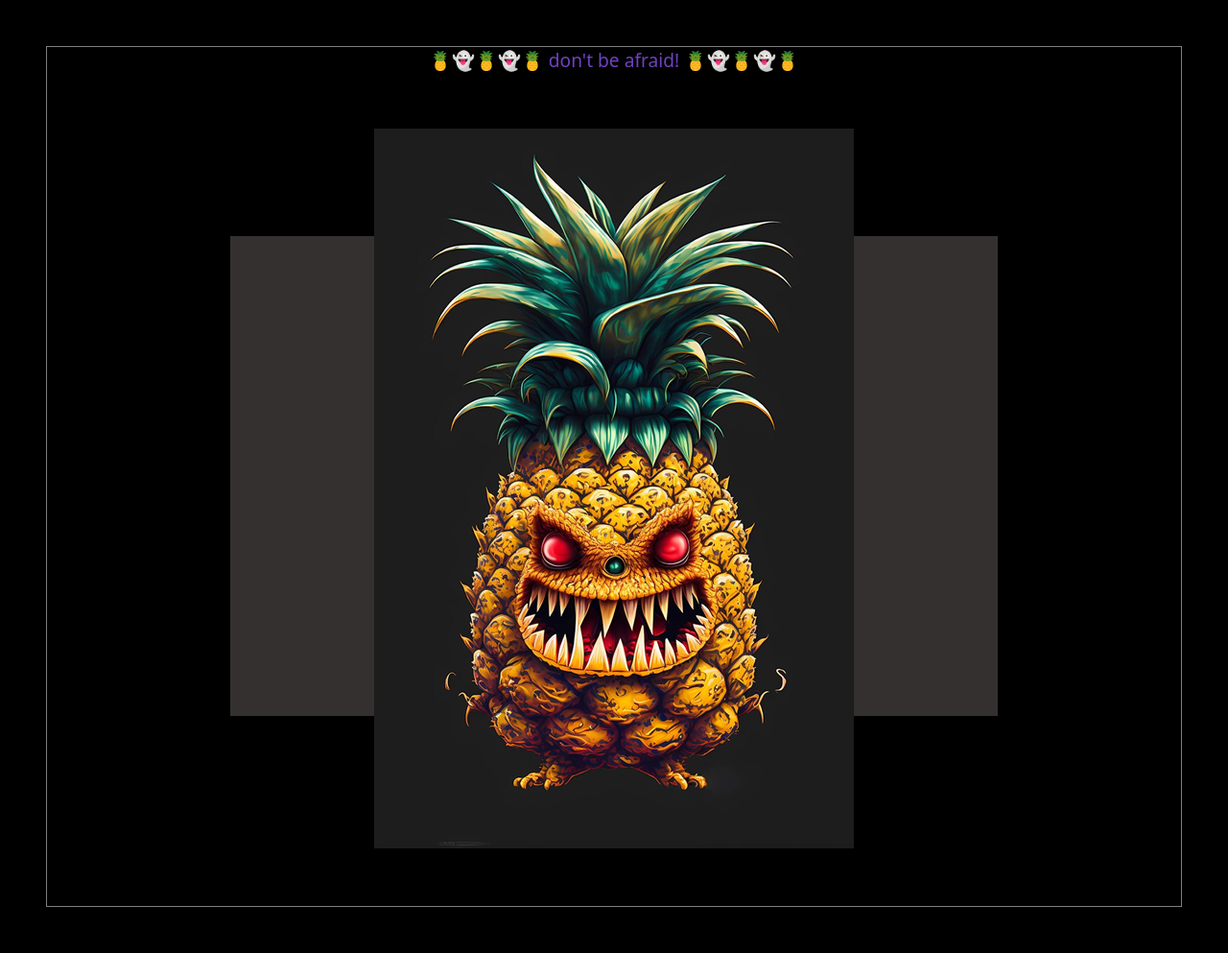
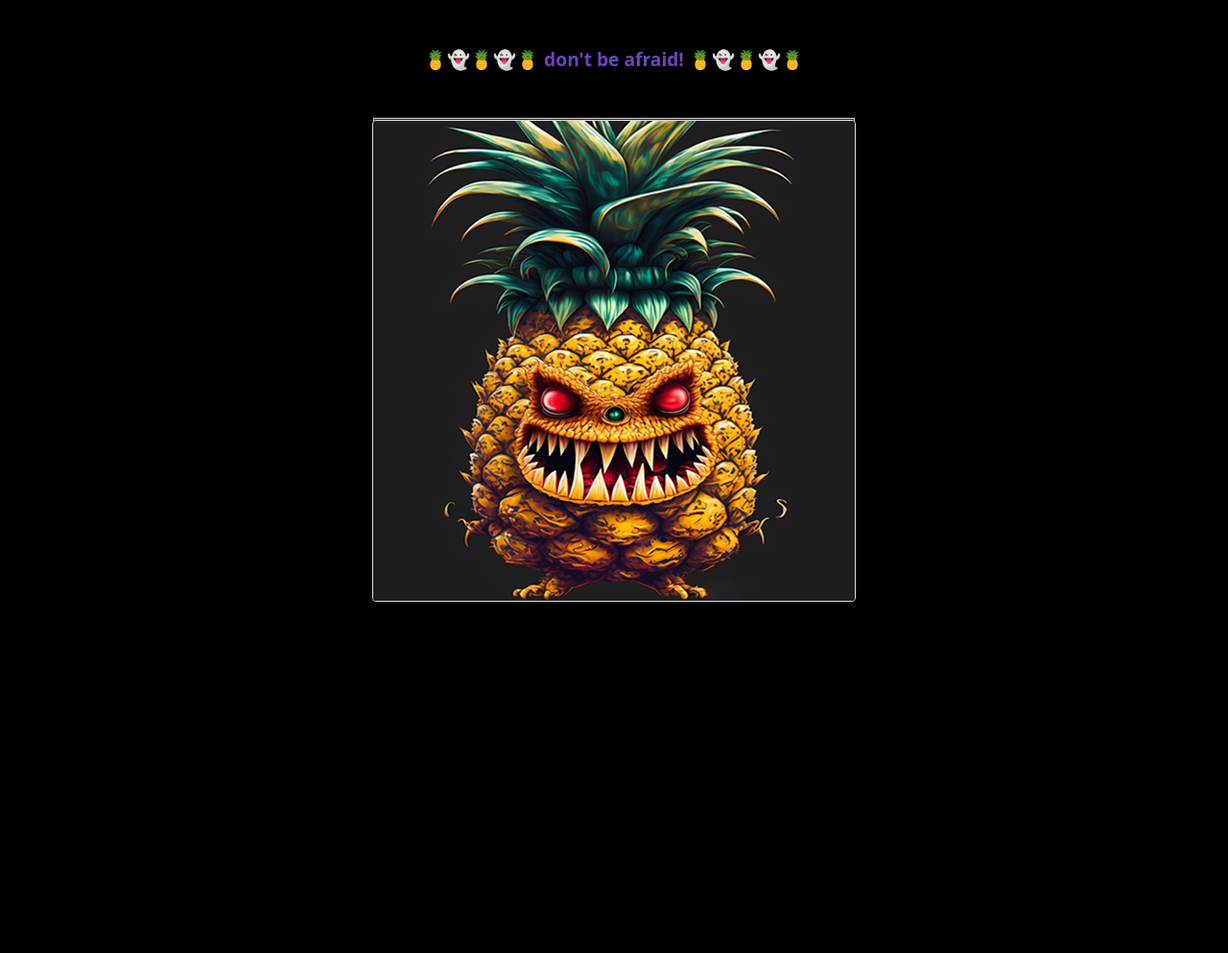
Before and after one commit to Kraken-Mx/new-starting-style, a PHP site: page /resources/views/pineapple.php in a window 1280 px wide. Shown: the part 124-1117 px from the top of the page at 96% size. After the commit the page ends 751 px from the top, so only its background shows below. Run offline with PHP 8.4, Linux system fonts and the light colour scheme; some web fonts are replaced.

Commit message:
CSS styles fixed to pineapple view

```diff
--- a/assets/css/evil-style.css
+++ b/assets/css/evil-style.css
@@ -1,6 +1,6 @@
 .pine div {
     flex: 1;
-    border: 1px solid gray;
+    /*border: 1px solid gray;*/
     position: relative;
     /*background: linear-gradient(
       to right,
--- a/assets/css/index.css
+++ b/assets/css/index.css
@@ -44,11 +44,12 @@
 }
 
 .principal-evil {
-  background-image: url("../img/pineapples/pinita.png");
+  background-image: url("../img/pineapples/pinita_cut.png");
   background-repeat: no-repeat;
   background-position: center;
   background-color: #000000;
   padding: 3rem;
+  background-size: auto;
 }
 
 .principal-color{
@@ -101,9 +102,13 @@
   font-size: 1.2rem;
 }
 
-/* experience section */
+/* evil section */
 .evil {
-  padding: 40px 40px 60px 40px;
+  max-width: 100%;
+  height: auto;
+  border: 1px solid #ddd;
+  border-radius: 4px;
+  margin-bottom: 4.3rem;
 }
 
 .seccion-clara {
@@ -135,22 +140,6 @@
   margin: 5px;
 }
 
-.evil {
-  max-width: 100%;
-  height: auto;
-  /*border-radius: 50%;*/
-  /*width: 300px;*/
-  /*transition: all 0.2s ease-in;*/
-}
-
-.evilado:hover {
-  display: none;
-  /*background-color: var(--bs-purple);*/
-  /*background-image: url("../img/pineapples/evil_pineapple.png");*/
-  /*width: 300px;*/
-  /*color: white;*/
-}
-
 /* projects section */
 .proyectos-recientes {
   padding: 40px;
@@ -167,6 +156,9 @@
 .seccion-descripcion {
   font-size: 1.2rem;
   color: var(--bs-purple);
+  font-weight: bold;
+  text-align: center;
+  padding-bottom: 2rem;
 }
 
 .proyectos-recientes img {
--- a/resources/views/pineapple.php
+++ b/resources/views/pineapple.php
@@ -31,9 +31,9 @@
   <?php include '../partials/header-menu.php' ?>
 
   <section class="pine principal-evil align-items-stretch">
+    <p class="seccion-descripcion">🍍👻🍍👻🍍 don't be afraid! 🍍👻🍍👻🍍</p>
     <div class="d-flex flex-column justify-content-center align-items-center">
-      <p class="seccion-descripcion">🍍👻🍍👻🍍 don't be afraid! 🍍👻🍍👻🍍</p>
-      <img class="evil img-fluid" src="../../assets/img/pineapples/evil_pine.png" alt="logo-pinia">
+        <img class="evil img-fluid" src="../../assets/img/pineapples/evil_pine2.png" alt="logo-pinia">
     </div>
   </section>
 
```
Also changed, not shown: assets/img/pineapples/evil_pine2.png (added), assets/img/pineapples/pinita_cut.png (added).
